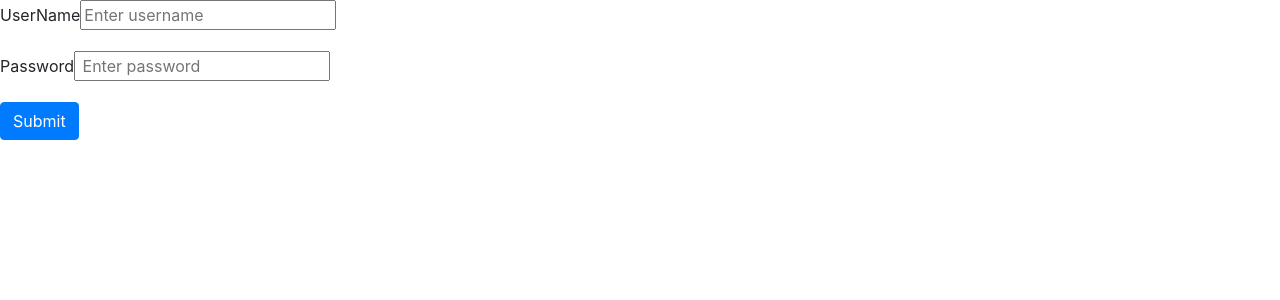
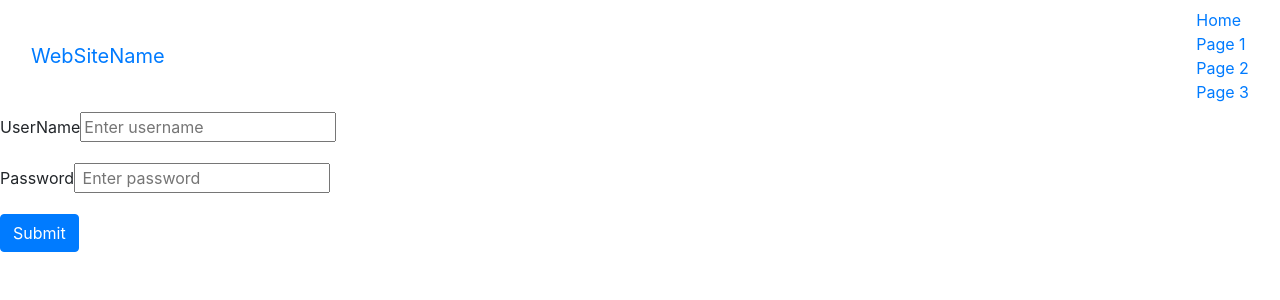
Before and after one commit to syyedbilal/angular, an Angular app: page / in a window 1280 px wide. Shown: the top 300 px of the page. Built offline with nearby package versions, Linux system fonts and the light colour scheme.

Commit message:
nevigate bar

```diff
--- a/src/app/app.component.html
+++ b/src/app/app.component.html
@@ -1,3 +1,18 @@
+
+<nav class="navbar navbar-default">
+  <div class="container-fluid">
+    <div class="navbar-header">
+      <a class="navbar-brand" href="#">WebSiteName</a>
+    </div>
+    <ul class="nav navbar-nav">
+      <li class="active"><a href="#">Home</a></li>
+      <li><a href="#">Page 1</a></li>
+      <li><a href="#">Page 2</a></li>
+      <li><a href="#">Page 3</a></li>
+    </ul>
+  </div>
+</nav>
+
 
 <form (ngSubmit)="onSubmit(theForm)" #theForm="ngForm">
   <div class="form-group">
```
